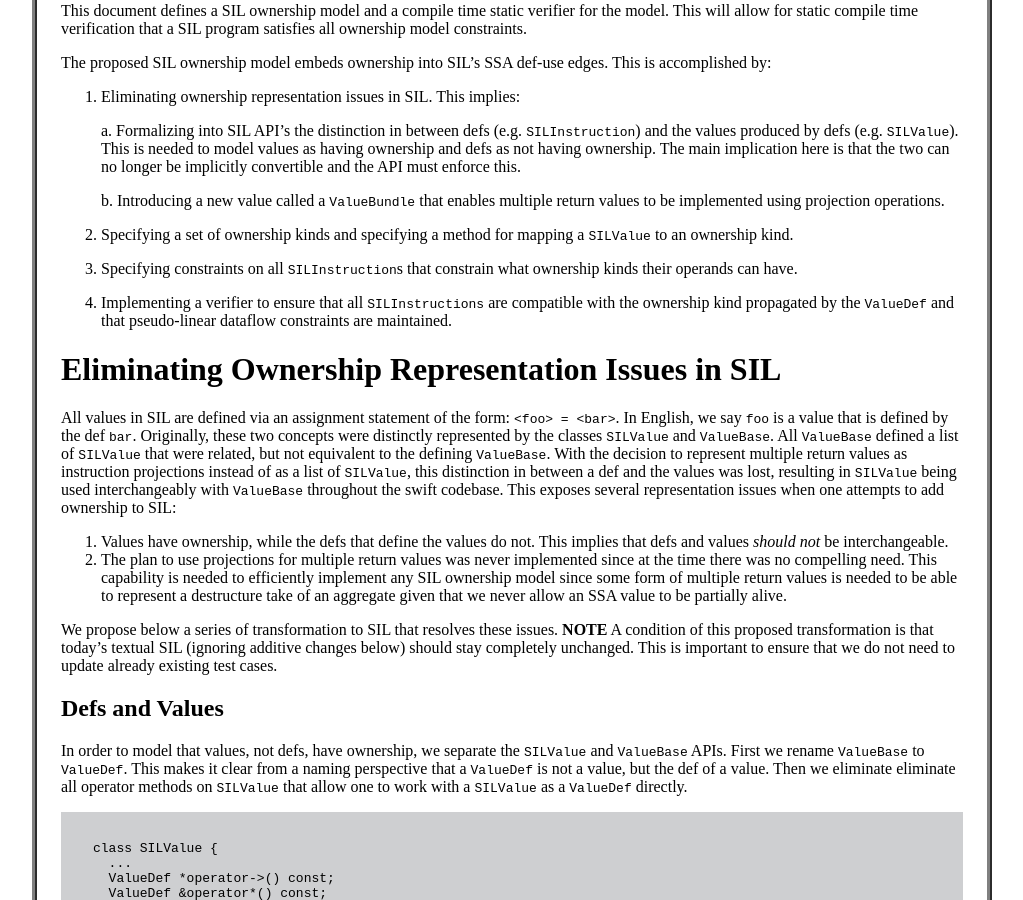
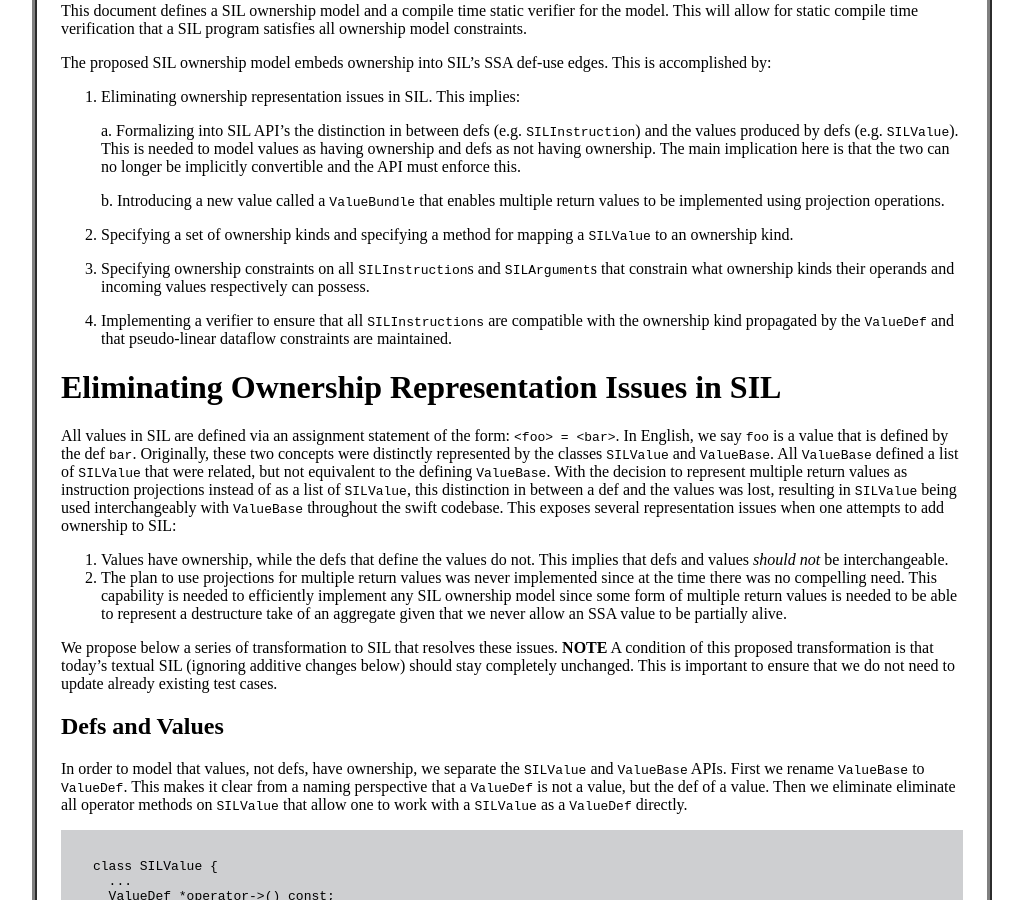
Before and after one commit to gottesmm/gottesmm.github.io, a Jekyll site: the page built from proposals/sil-ownership-verifier.md, in a window 1280 px wide and 900 px high, scrolled down 493 px. Shown: the whole window, without its empty margins (128-1151 px from the left). Built offline with Jekyll 4.4.1, drawn with Linux system fonts in a browser that asks for light colours.

Commit message:
checkpoint.

```diff
--- a/proposals/sil-ownership-verifier.md
+++ b/proposals/sil-ownership-verifier.md
@@ -51,8 +51,9 @@ edges. This is accomplished by:
 2. Specifying a set of ownership kinds and specifying a method for mapping a
    `SILValue` to an ownership kind.
 
-3. Specifying constraints on all `SILInstruction`s that constrain what ownership
-   kinds their operands can have.
+3. Specifying ownership constraints on all `SILInstruction`s and `SILArgument`s
+   that constrain what ownership kinds their operands and incoming values
+   respectively can possess.
 
 4. Implementing a verifier to ensure that all `SILInstructions` are compatible
    with the ownership kind propagated by the `ValueDef` and that pseudo-linear
```
